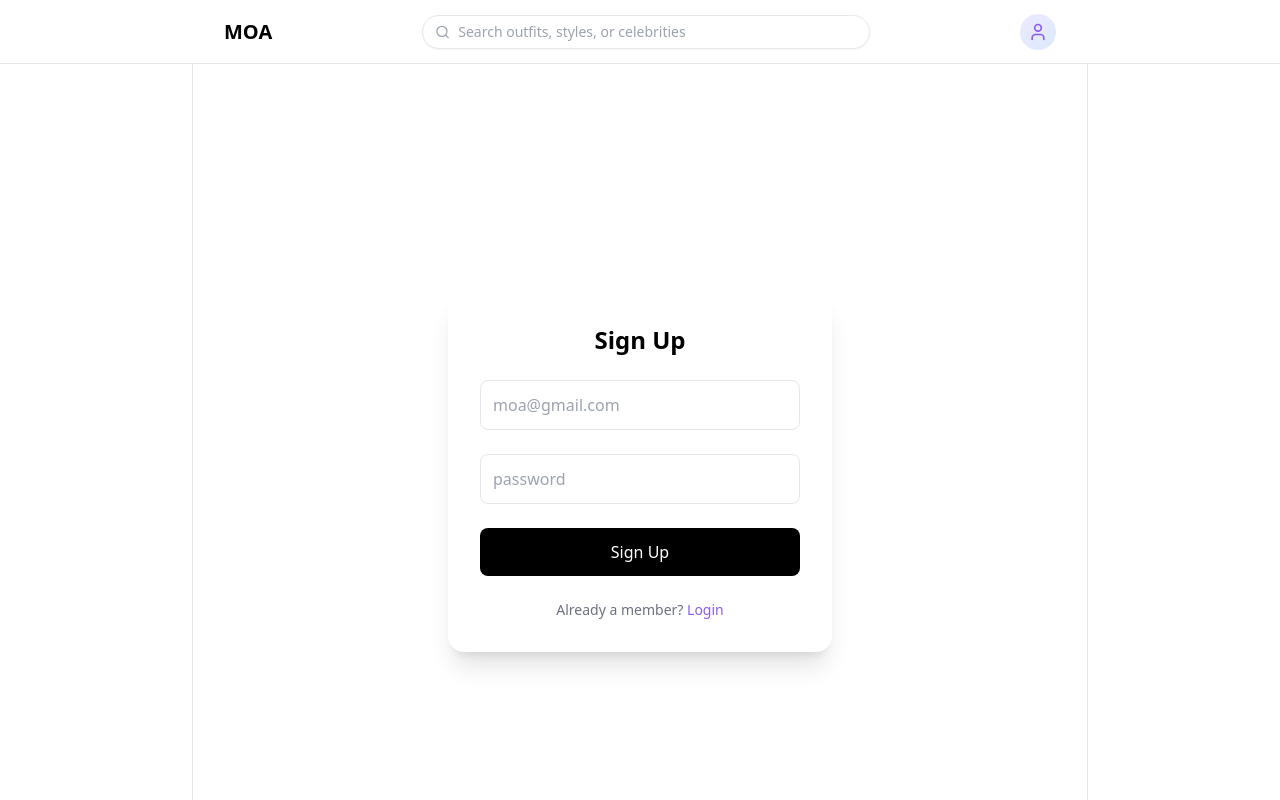
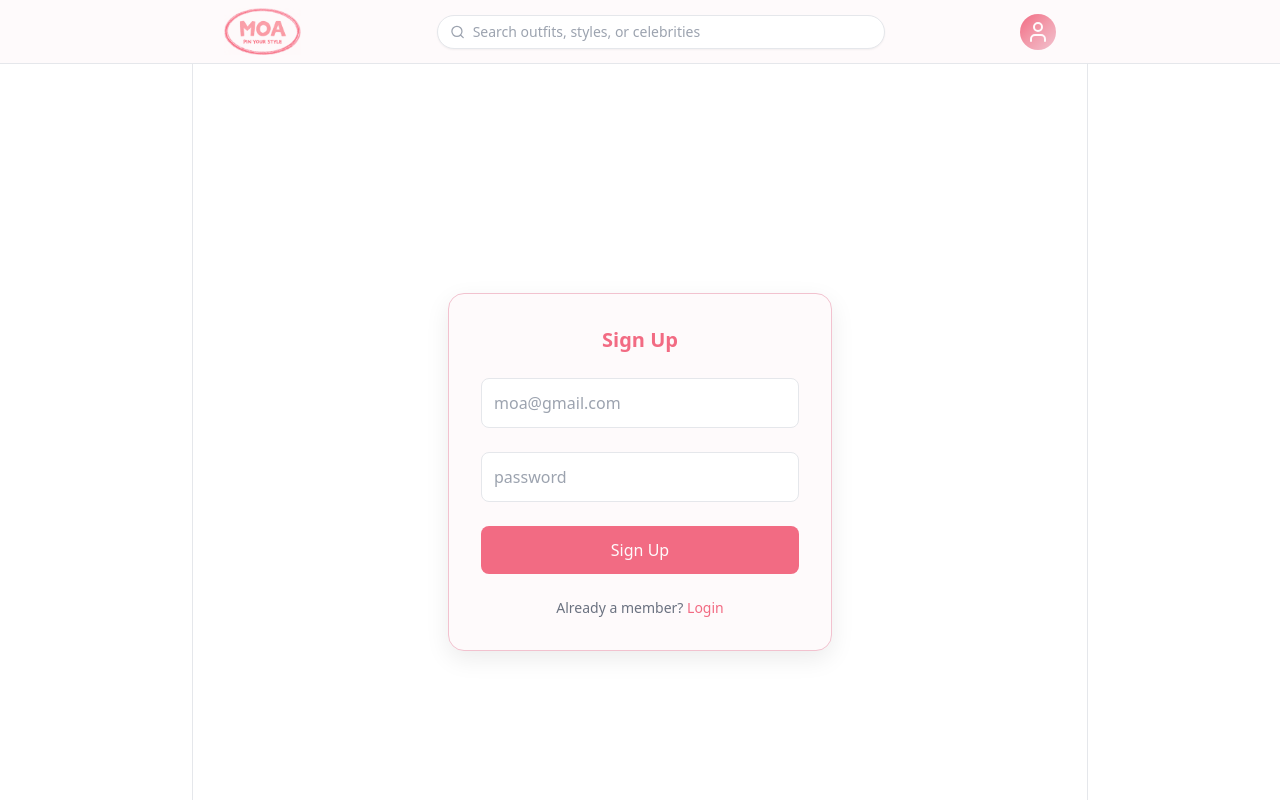
Before and after one commit to k9rii/moa, a React (Vite) app: page /signup in a window 1280 px wide. Shown: the top 800 px of the page. Built offline with nearby package versions, Linux system fonts and the light colour scheme.

Commit message:
로고 추가 및 색 변경

```diff
--- a/src/components/auth/Login.tsx
+++ b/src/components/auth/Login.tsx
@@ -14,18 +14,25 @@ export function Login() {
 
   return (
     <div className="flex min-h-[calc(100vh-4rem)] items-center justify-center">
-      <div className="w-full max-w-sm rounded-2xl bg-white p-8 shadow-xl space-y-6">
-        <h1 className="text-2xl font-semibold text-center">Login</h1>
+      <div
+        className="w-full max-w-sm rounded-2xl p-8 space-y-6
+              bg-[#FEFAFB]
+              border border-[#F2C2CF]
+              shadow-[0_8px_24px_rgba(0,0,0,0.08)]"
+      >
+        <h1 className="text-xl font-semibold text-center text-[#F26B83]">
+          Login
+        </h1>
 
         <input
-          className="w-full border p-3 rounded-lg"
+          className="w-full border border-gray-200 p-3 rounded-lg focus:outline-none focus:ring-2 focus:ring-[#F29BAB]"
           placeholder="moa@gmail.com"
           value={email}
           onChange={(e) => setEmail(e.target.value)}
         />
 
         <input
-          className="w-full border p-3 rounded-lg"
+          className="w-full border border-gray-200 p-3 rounded-lg focus:outline-none focus:ring-2 focus:ring-[#F29BAB]"
           type="password"
           placeholder="password"
           value={password}
@@ -34,14 +41,17 @@ export function Login() {
 
         <button
           onClick={handleLogin}
-          className="w-full bg-black text-white py-3 rounded-lg"
+          className="w-full bg-[#F26B83] text-[#FEFAFB] py-3 rounded-lg hover:bg-[#F29BAB] transition"
         >
           Login
         </button>
 
         <p className="text-sm text-center text-gray-500">
           Not a membet yet?{" "}
-          <Link to="/signup" className="text-violet-500 font-medium">
+          <Link
+            to="/signup"
+            className="text-[#F26B83] font-medium hover:underline"
+          >
             Sign Up
           </Link>
         </p>
--- a/src/components/auth/Signup.tsx
+++ b/src/components/auth/Signup.tsx
@@ -21,17 +21,24 @@ export function Signup() {
 
   return (
     <div className="flex min-h-[calc(100vh-4rem)] items-center justify-center">
-      <div className="w-full max-w-sm bg-white rounded-2xl shadow-xl p-8 space-y-6">
+      <div
+        className="w-full max-w-sm rounded-2xl p-8 space-y-6
+              bg-[#FEFAFB]
+              border border-[#F2C2CF]
+              shadow-[0_8px_24px_rgba(0,0,0,0.08)]"
+      >
         {" "}
-        <h1 className="text-2xl font-semibold text-center">Sign Up</h1>
+        <h1 className="text-xl font-semibold text-center text-[#F26B83]">
+          Sign Up
+        </h1>
         <input
-          className="w-full border border-gray-200 p-3 rounded-lg focus:outline-none focus:ring-2 focus:ring-violet-400"
+          className="w-full border border-gray-200 p-3 rounded-lg focus:outline-none focus:ring-2 focus:ring-[#F29BAB]"
           placeholder="moa@gmail.com"
           value={email}
           onChange={(e) => setEmail(e.target.value)}
         />
         <input
-          className="w-full border border-gray-200 p-3 rounded-lg focus:outline-none focus:ring-2 focus:ring-violet-400"
+          className="w-full border border-gray-200 p-3 rounded-lg focus:outline-none focus:ring-2 focus:ring-[#F29BAB]"
           type="password"
           placeholder="password"
           value={password}
@@ -39,13 +46,13 @@ export function Signup() {
         />
         <button
           onClick={handleSignup}
-          className="w-full bg-black text-white py-3 rounded-lg hover:bg-gray-800 transition"
+          className="w-full bg-[#F26B83] text-[#FEFAFB] py-3 rounded-lg hover:bg-[#F29BAB] transition"
         >
           Sign Up
         </button>
         <p className="text-sm text-center text-gray-500">
           Already a member?{" "}
-          <Link to="/login" className="text-violet-500 hover:underline">
+          <Link to="/login" className="text-[#F26B83] hover:underline">
             Login
           </Link>
         </p>
--- a/src/components/layout/Header.tsx
+++ b/src/components/layout/Header.tsx
@@ -3,6 +3,7 @@ import { Link, useNavigate, useLocation } from "react-router-dom";
 import { useEffect, useState } from "react";
 import { supabase } from "../../lib/supabase";
 import { AVATAR_IMAGE } from "@/lib/storage";
+import logo from "@/assets/logo.png";
 
 export default function Header() {
   const navigate = useNavigate();
@@ -52,10 +53,10 @@ export default function Header() {
   };
 
   return (
-    <header className="fixed top-0 left-0 right-0 z-50 h-16 border-b bg-white/80 backdrop-blur-md">
+    <header className="fixed top-0 left-0 right-0 z-50 h-16 border-b bg-[#fefafb] backdrop-blur-md">
       <div className="mx-auto flex h-full max-w-4xl items-center justify-between px-4 md:px-8">
-        <Link to="/" className="text-xl font-semibold">
-          MOA
+        <Link to="/" className="flex items-center">
+          <img src={logo} alt="MOA logo" className="h-12 object-contain" />
         </Link>
 
         <div className="mx-4 flex flex-1 max-w-md items-center rounded-full border bg-white px-3 py-1.5 shadow-sm">
@@ -80,8 +81,14 @@ export default function Header() {
               className="h-9 w-9 rounded-full object-cover"
             />
           ) : (
-            <div className="flex h-9 w-9 items-center justify-center rounded-full bg-gradient-to-br from-violet-100 to-blue-100">
-              <User className="h-5 w-5 text-violet-500" />
+            <div
+              className="flex h-9 w-9 items-center justify-center rounded-full"
+              style={{
+                background:
+                  "linear-gradient(135deg, #F26B83 0%, #F29BAB 50%, #F2C2CF 100%)",
+              }}
+            >
+              <User className="h-6 w-6 text-[#FEFAFB]" />
             </div>
           )}
         </button>
```
Also changed, not shown: src/assets/logo.png (added).
